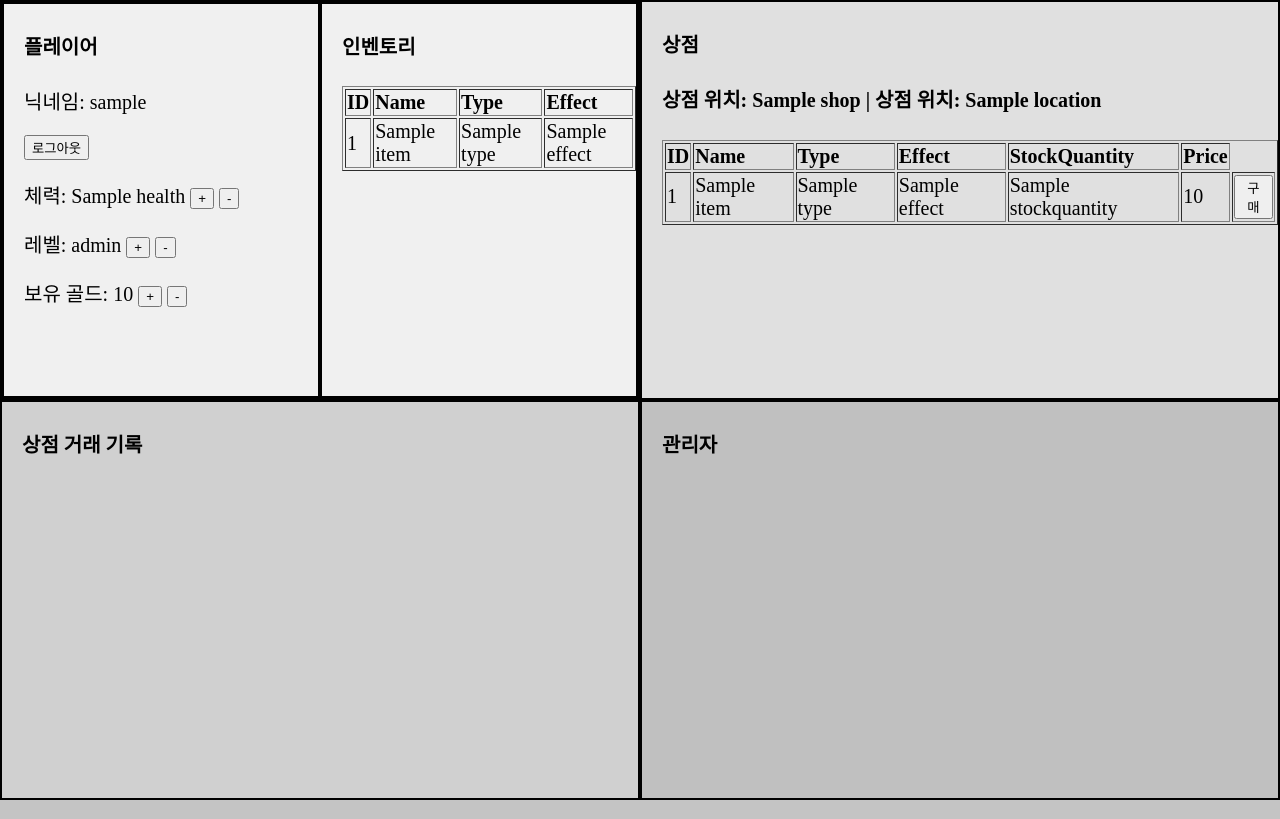
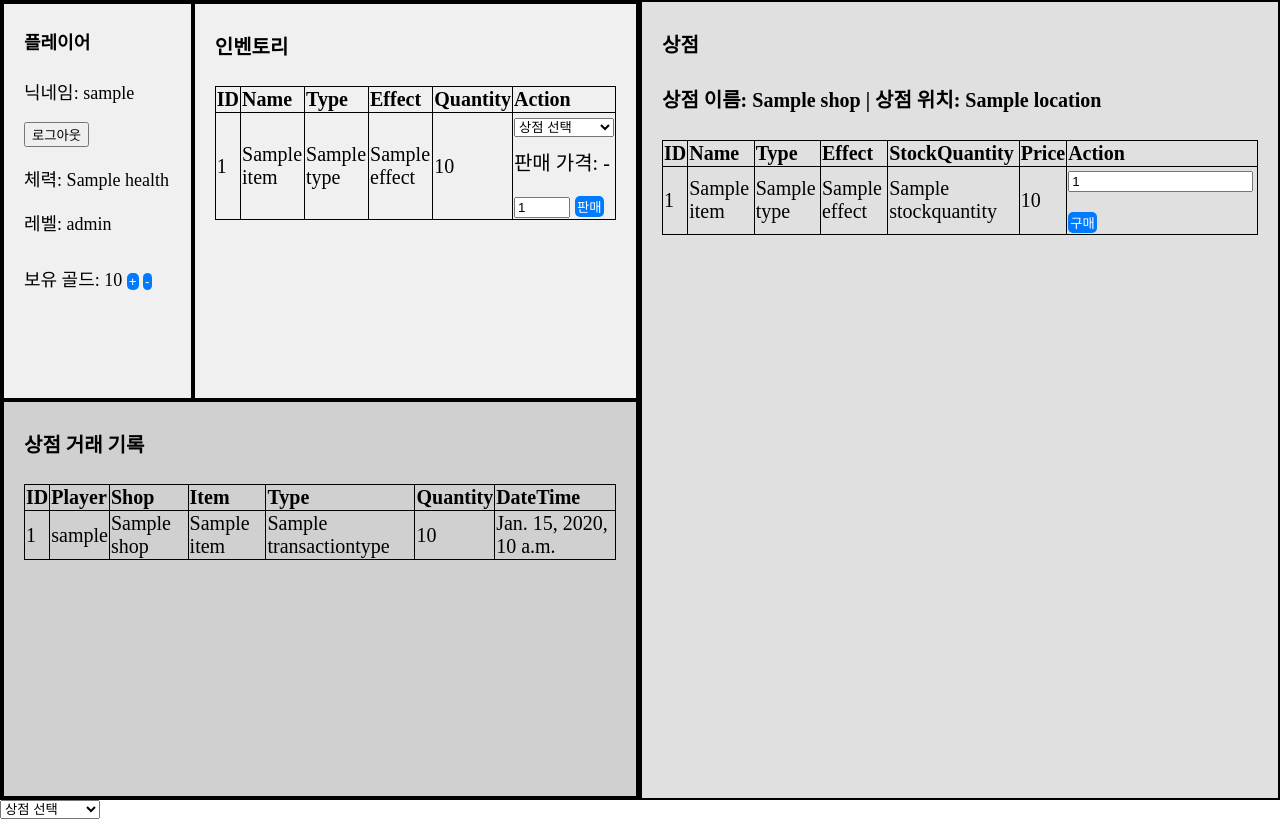
Before and after one commit to jiyoon607/RPGItemShopDatabase, a Django app: template main/templates/main/mainpage.html in a window 1280 px wide. Run offline with Django 3.2, Linux system fonts and the light colour scheme; the template is opened without the code that fills it: most values are stand-ins (such as "Sample title", 1, 10 or a date in 2020).

Commit message:
✨ Feat: 플레이어기능 완성

```diff
--- a/dbproject/static/css/project.css
+++ b/dbproject/static/css/project.css
@@ -11,7 +11,6 @@ html, body {
 
 .box {
     width: 50%; /* 각 영역이 50%씩 차지 */
-    height: 50%; /* 각 영역이 50%씩 차지 */
     border: 2px solid black; /* 구분선 */
     box-sizing: border-box; /* 테두리 크기 포함 */
     font-size: 20px;
@@ -20,37 +19,90 @@ html, body {
 
 /* 추가 스타일 */
 .box-1 {
+    width: 50%;
+    height: 100%;
+    background-color: #f0f0f0;
+}
+
+.box-1:first-child {
+    background-color: #f0f0f0;
+}
+.box-1:last-child {
+    background-color: #f0f0f0;
+}
+.left-top-box {
+    width: 100%;
+    height: 50%;
     display: flex;
     background-color: #f0f0f0;
 }
-
 .box-1-box {
-    width: 50%; /* 각 영역이 50%씩 차지 */
-    height: 100%; /* 각 영역이 50%씩 차지 */
+    height: 100%;
     border: 2px solid black; /* 구분선 */
     box-sizing: border-box; /* 테두리 크기 포함 */
     font-size: 20px;
     text-align: left;
     padding-left: 20px;
+    padding-right: 20px;
     background-color: #f0f0f0;
+}
+
+.box-1-box:first-child {
+    width: 30%; /* 첫 번째 박스는 30% */
+    font-size: 18px;
+}
+
+.box-1-box:last-child {
+    width: 70%; /* 두 번째 박스는 70% */
 }
 
 .box-2 {
     padding-left: 20px;
+    padding-right: 20px;
+    height: 100%;
     background-color: #e0e0e0;
 }
 
 .box-3 {
+    width: 100%;
+    height: 50%;
     padding-left: 20px;
+    padding-right: 20px;
     background-color: #d0d0d0;
-}
-
-.box-4 {
-    padding-left: 20px;
-    background-color: #c0c0c0;
 }
 
 .overview {
     width: 87%;  /* 너비를 50%로 줄임 */
     height: auto; /* 비율을 유지하면서 높이 자동 조정 */
 }
+button {
+    margin-top: 20px;
+    padding: 1px 2px;
+    background-color: #007bff;
+    color: white;
+    border: none;
+    border-radius: 5px;
+    cursor: pointer;
+}
+button:hover {
+    background-color: #0056b3;
+}
+/* 표 스타일 */
+table {
+    width: 100%;
+    border-collapse: collapse; /* 테두리가 겹치지 않도록 합침 */
+    margin-top: 20px;
+}
+
+th, td {
+    text-align: left;
+    border: 1px solid black; /* 검정색 테두리 */
+}
+
+th {
+    font-weight: bold;
+}
+
+tr:hover {
+    background-color: #f1f1f1; /* 행에 마우스를 올렸을 때 배경 색상 */
+}
--- a/main/models.py
+++ b/main/models.py
@@ -92,6 +92,7 @@ class Transactionhistory(models.Model):
     transactiontype = models.CharField(db_column='TransactionType', max_length=4)  # Field name made lowercase.
     quantity = models.IntegerField(db_column='Quantity')  # Field name made lowercase.
     date = models.DateTimeField(db_column='Date', blank=True, null=True)  # Field name made lowercase.
+    shop = models.ForeignKey('Shop', models.DO_NOTHING, db_column='Shop')  # Field name made lowercase.
 
     class Meta:
         managed = False
--- a/main/templates/main/mainpage.html
+++ b/main/templates/main/mainpage.html
@@ -1,29 +1,4 @@
 {% load static %}
-<!--<!DOCTYPE html>
-<html lang="ko">
-<head>
-    <meta charset="UTF-8">
-    <meta name="viewport" content="width=device-width, initial-scale=1.0">
-    <title>게임 화면</title>
-    <link rel="stylesheet" type="text/css" href="{% static 'css/project.css'%}">
-</head>
-<body>
-    <div class="container">
-        <div class="left">
-            <div class="player">
-                <h1>플레이어</h1>
-            </div>
-            <div class="overview">
-                <h1>그림</h1>
-                <img id="img-overview" src="{% static 'images/overview.png'%}" alt="게임 플로우">
-            </div>
-        </div>
-        <div class="shop">
-            <h1>상점</h1>
-        </div>
-    </div>
-</body>
-</html>-->
 
 <!DOCTYPE html>
 <html lang="ko">
@@ -45,6 +20,7 @@
 
 <div class="container">
     <div class="box box-1">
+        <div class="left-top-box">
         <div class="box-1-box">
         <h4>플레이어</h4>
         {% if player %}
@@ -62,15 +38,11 @@
                 <!-- 체력 -->
                 <p>
                 체력: {{ player.health }}
-                <button type="submit" name="action" value="health_inc">+</button>
-                <button type="submit" name="action" value="health_dec">-</button>
                 </p>
 
                 <!-- 레벨 -->
                 <p>
                 레벨: {{ player.level }}
-                <button type="submit" name="action" value="level_inc">+</button>
-                <button type="submit" name="action" value="level_dec">-</button>
                 </p>
 
                 <!-- 보유 골드 -->
@@ -85,7 +57,7 @@
         <form action="{% url 'main:login' %}" method="POST">
             {% csrf_token %}
             <div id="line"></div>
-            <h3>기존 플레이어 로그인</h3>
+            <h4>기존 플레이어 로그인</h4>
             <div class="login">
                 닉네임:
                 <input id="ID" type="text" name="nickname" placeholder="닉네임을 입력하세요">
@@ -100,7 +72,7 @@
         <form action="{% url 'main:signin' %}" method="POST">
             {% csrf_token %}
             <div id="line"></div>
-            <h3>새 플레이어 생성</h3>
+            <h4>새 플레이어 생성</h4>
             <div class="login">
                 닉네임:
                 <input id="ID" type="text" name="nickname" placeholder="닉네임을 입력하세요">
@@ -122,15 +94,74 @@
                         <th>Name</th>
                         <th>Type</th>
                         <th>Effect</th>
+                        <th>Quantity</th>
+                        <th>Action</th>
                     </tr>
                 </thead>
                 <tbody>
-                    {% for item in inventory_items %}
+                    {% for inventory_item in inventory_items %}
                     <tr>
-                        <td>{{ item.id }}</td>
-                        <td>{{ item.name }}</td>
-                        <td>{{ item.type }}</td>
-                        <td>{{ item.effect }}</td>
+                        <td>{{ inventory_item.item.id }}</td>
+                        <td>{{ inventory_item.item.name }}</td>
+                        <td>{{ inventory_item.item.type }}</td>
+                        <td>{{ inventory_item.item.effect }}</td>
+                        <td>{{ inventory_item.quantity }}</td>
+
+                        <!-- Shop Dropdown -->
+                        <td>
+                            <!-- 상점 선택 -->
+                            <select class="shop-select" data-item-id="{{ inventory_item.item.id }}">
+                                <option value="0">상점 선택</option>
+                                {% for shop in shop_infos %}
+                                <option value="{{ shop.shop.id }}">{{ shop.shop.name }}</option>
+                                {% endfor %}
+                            </select>
+
+                            <!-- 판매 가격 표시 -->
+                            <form method="POST" action="{% url 'main:sell-item' %}" style="margin-top: 10px;">
+                            <div id="sell-price-{{ inventory_item.item.id }}" style="margin-top: 10px;">판매 가격: -</div>
+                            <!-- 판매할 수량 입력 -->
+                            <input type="number" id="quantity-{{ inventory_item.item.id }}" min="1" max="{{ inventory_item.quantity }}" value="1" style="margin-top: 10px;">
+
+                            <!-- 판매 버튼 -->
+                                {% csrf_token %}
+                                <input type="hidden" name="player_id" value="{{ player.id }}">
+                                <input type="hidden" name="item_id" value="{{ inventory_item.item.id }}">
+                                <input type="hidden" name="quantity" id="quantity-input-{{ inventory_item.item.id }}" value="1">
+                                <input type="hidden" name="shop_id" id="shop-id-{{ inventory_item.item.id }}">
+                                <button type="submit">판매</button>
+                            </form>
+                        </td>
+                    </tr>
+                    {% endfor %}
+                </tbody>
+            </table>
+        </div>
+        </div>
+        <div class="box box-3">
+            <h4>상점 거래 기록</h4>
+            <table border="1">
+                <thead>
+                    <tr>
+                        <th>ID</th>
+                        <th>Player</th>
+                        <th>Shop</th>
+                        <th>Item</th>
+                        <th>Type</th>
+                        <th>Quantity</th>
+                        <th>DateTime</th>
+                    </tr>
+                </thead>
+                <tbody>
+                    {% for transactionhistory in transactionhistories %}
+                    <tr>
+                        <td>{{ transactionhistory.id }}</td>
+                        <td>{{ transactionhistory.player.player.nickname }}</td>
+                        <td>{{ transactionhistory.shop.name }}</td>
+                        <td>{{ transactionhistory.item.name }}</td>
+                        <td>{{ transactionhistory.transactiontype }}</td>
+                        <td>{{ transactionhistory.quantity }}</td>
+                        <td>{{ transactionhistory.date }}</td>
                     </tr>
                     {% endfor %}
                 </tbody>
@@ -139,7 +170,8 @@
     </div>
     <div class="box box-2">
         <h4>상점</h4>
-        <h4>상점 위치: {{ shop.name }}  | 상점 위치: {{ shop.location }}</h4>
+        {% for shop in shop_infos %}
+        <h4>상점 이름: {{ shop.shop.name }}  | 상점 위치: {{ shop.shop.location }}</h4>
         <form method="POST" action="{% url 'main:buy-item' %}">
             {% csrf_token %}
             <table border="1">
@@ -151,10 +183,11 @@
                         <th>Effect</th>
                         <th>StockQuantity</th>
                         <th>Price</th>
+                        <th>Action</th>
                     </tr>
                 </thead>
                 <tbody>
-                {% for shop_item in shop_item_managements %}
+                    {% for shop_item in shop.shop_item_managements %}
                     <tr>
                         <td>{{ shop_item.item.id }}</td>
                         <td>{{ shop_item.item.name }}</td>
@@ -163,6 +196,9 @@
                         <td>{{ shop_item.stockquantity }}</td>
                         <td>{{ shop_item.price }}</td>
                         <td>
+                            <!-- 수량 입력 -->
+                            <input type="number" name="quantity_{{ shop_item.item.id }}" min="1" max="{{ shop_item.stockquantity }}" value="1">
+                            <!-- 아이템 ID를 전송 -->
                             <button type="submit" name="item_id" value="{{ shop_item.item.id }}">구매</button>
                         </td>
                     </tr>
@@ -170,14 +206,65 @@
                 </tbody>
             </table>
         </form>
-    </div>
-    <div class="box box-3">
-        <h4>상점 거래 기록</h4>
-    </div>
-    <div class="box box-4">
-        <h4>관리자</h4>
+        {% endfor %}
     </div>
 </div>
 
 <!--<img class="overview" src="{% static 'images/overview.png'%}" alt="게임 플로우">-->
 </body>
+
+<form id="price-form">
+    <select name="shop_id" id="shop-select">
+        <option value="">상점 선택</option>
+        {% for shop in shops %}
+        <option value="{{ shop.id }}">{{ shop.name }}</option>
+        {% endfor %}
+    </select>
+    <input type="hidden" id="item-id" value="{{ inventory_item.item.id }}">
+</form>
+
+<script>
+document.addEventListener("DOMContentLoaded", function () {
+    const shopSelects = document.querySelectorAll(".shop-select");
+
+    shopSelects.forEach(select => {
+        select.addEventListener("change", function () {
+            const itemId = this.dataset.itemId;
+            const shopId = this.value;
+            const sellPriceElement = document.getElementById(`sell-price-${itemId}`);
+
+            if (shopId) {
+                fetch(`/get-sell-price/?item_id=${itemId}&shop_id=${shopId}`)
+                    .then(response => response.json())
+                    .then(data => {
+                        if (data.shop_price) {
+                            sellPriceElement.textContent = `판매 가격: ${data.shop_price}원`;
+                            document.getElementById(`shop-id-${itemId}`).value = shopId; // 판매 폼에 shop_id 추가
+                        } else {
+                            sellPriceElement.textContent = "판매 가격: -";
+                        }
+                    })
+                    .catch(error => {
+                        console.error("Error fetching sell price:", error);
+                        sellPriceElement.textContent = "판매 가격: 오류";
+                    });
+            } else {
+                sellPriceElement.textContent = "판매 가격: -";
+                sellPriceInput.value = 0;
+            }
+            });
+        });
+
+        // 수량 입력시 hidden 필드의 quantity 값 동적으로 변경
+        const quantityInputs = document.querySelectorAll('[id^="quantity-"]');
+
+        quantityInputs.forEach(input => {
+            input.addEventListener('input', function() {
+                const itemId = this.id.split('-')[1]; // 아이템 ID 추출
+                const quantity = this.value;
+                const hiddenQuantityInput = document.getElementById(`quantity-input-${itemId}`);
+                hiddenQuantityInput.value = quantity; // hidden 필드에 선택된 수량을 설정
+            });
+        });
+    });
+</script>
--- a/main/urls.py
+++ b/main/urls.py
@@ -4,9 +4,12 @@ from .views import *
 app_name = "main"
 urlpatterns = [
     path('', mainpage, name='mainpage'),
+    path('staffpage/', staffpage, name='staffpage'),
     path('login/', login, name="login"),
     path('signin/', signin, name='signin'),
     path('logout/', logout, name='logout'),
     path('player-custom/', player_custom, name='player-custom'),
     path('buy-item/', buy_item, name='buy-item'),
+    path('sell-item/', sell_item, name='sell-item'),
+    path('get-sell-price/', get_sell_price, name='get-sell-price'),
 ]
```
Also changed, not shown: main/templates/main/adminpage.html (added, +93 -0 lines), main/views.py (+223 -22 lines). Lines whose indentation alone changed are shown as unchanged.
